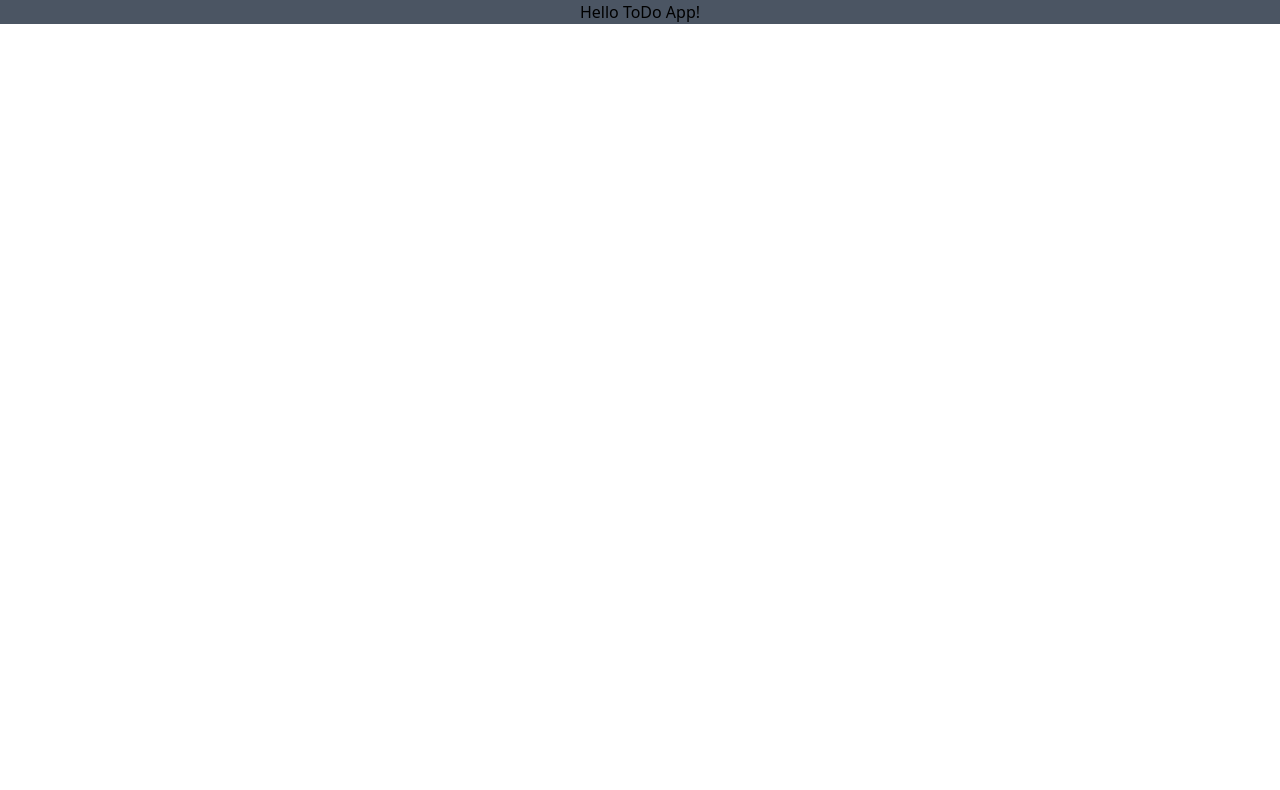
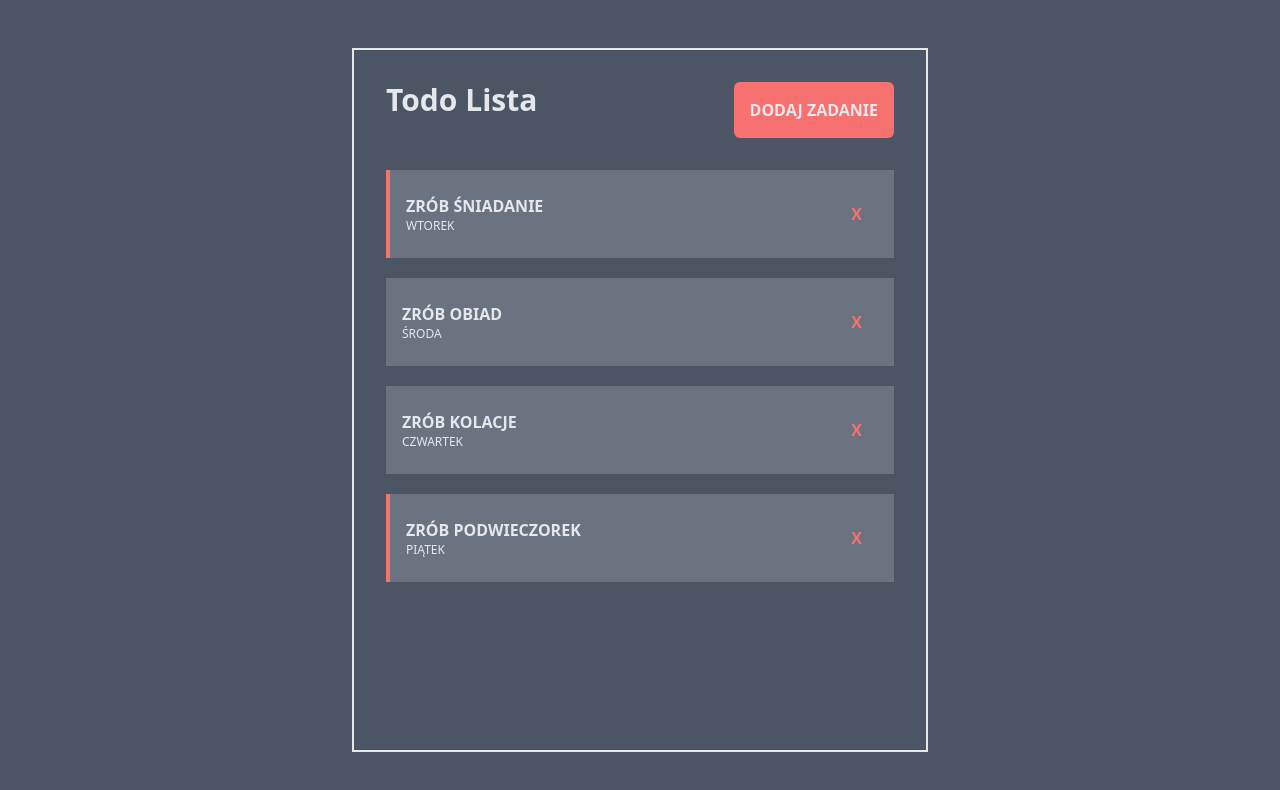
Before and after one commit to CubeStormPrivate/todo-app, a React (Create React App) app: page / in a window 1280 px wide. Shown: the top 790 px of the page. Built offline with nearby package versions, Linux system fonts and the light colour scheme.

Commit message:
TaskList frontend structure

```diff
--- a/package.json
+++ b/package.json
@@ -4,6 +4,7 @@
   "private": true,
   "dependencies": {
     "@craco/craco": "^6.4.2",
+    "@reduxjs/toolkit": "^1.6.2",
     "@testing-library/jest-dom": "^5.16.1",
     "@testing-library/react": "^11.2.7",
     "@testing-library/user-event": "^12.8.3",
@@ -13,7 +14,9 @@
     "@types/react-dom": "^17.0.11",
     "react": "^17.0.2",
     "react-dom": "^17.0.2",
+    "react-router-dom": "^6.0.2",
     "react-scripts": "4.0.3",
+    "redux": "^4.1.2",
     "typescript": "^4.5.2",
     "web-vitals": "^1.1.2"
   },
--- a/public/index.html
+++ b/public/index.html
@@ -7,7 +7,7 @@
 		<meta name="description" content="Web site created using create-react-app" />
 		<link rel="apple-touch-icon" href="%PUBLIC_URL%/logo192.png" />
 		<link rel="manifest" href="%PUBLIC_URL%/manifest.json" />
-		<title>React ToDo App</title>
+		<title>React Todo App</title>
 	</head>
 
 	<body>
--- a/src/components/App.tsx
+++ b/src/components/App.tsx
@@ -1,10 +1,24 @@
 import React from 'react';
 import '../css/App.css';
+import { Button } from './inc/Button';
+import { TaskList } from './TaskList';
 
 export const App = () => {
     return (
-        <div className="App bg-gray-600">
-            <span> Hello ToDo App! </span>
+        <div className="min-h-screen flex justify-center bg-gray-600 p-12">
+            <div className="w-full max-w-xl border-2 border-gray-200">
+                <header className="w-full flex justify-between p-8">
+                    <h1 className="text-3xl text-gray-200 font-bold">Todo Lista</h1>
+
+                    <Button
+                        text="Dodaj Zadanie"
+                        styles="bg-red-400 text-gray-200"
+                        handler={() => console.log('Clicked!')}
+                    />
+                </header>
+
+                <TaskList />
+            </div>
         </div>
     );
 }
--- /dev/null
+++ b/src/components/Task.tsx
@@ -0,0 +1,28 @@
+import * as React from 'react';
+
+import { Button } from './inc/Button';
+
+
+interface TaskProps {
+    id: number,
+    name: string,
+    date: string,
+    isClose: boolean
+}
+
+export const Task: React.FC<TaskProps> = ({ name, date, isClose }) => {
+    return (
+        <div className={`w-full flex justify-between items-center gap-8 bg-gray-500 p-4 ${isClose && 'border-l-4 border-red-400'}`}>
+            <div className="flex flex-col">
+                <span className="text-gray-200 font-bold uppercase"> {name} </span>
+                <span className="text-gray-200 text-xs uppercase"> {date} </span>
+            </div>
+
+            <Button
+                text="X"
+                styles="text-red-400"
+                handler={() => console.log('Removing')}
+            />
+        </div>
+    );
+}
--- /dev/null
+++ b/src/components/TaskList.tsx
@@ -0,0 +1,28 @@
+import * as React from 'react';
+
+import { Task } from './Task';
+
+
+const TASKS = [
+    { id: 0, name: 'Zrób śniadanie', date: 'Wtorek', isClose: true },
+    { id: 1, name: 'Zrób obiad', date: 'Środa', isClose: false },
+    { id: 2, name: 'Zrób kolacje', date: 'Czwartek', isClose: false },
+    { id: 3, name: 'Zrób podwieczorek', date: 'Piątek', isClose: true },
+]
+
+interface TaskListProps {
+
+}
+
+export const TaskList: React.FC<TaskListProps> = () => {
+    const TasksComponent = TASKS.map(task => (
+        <Task key={task.id} {...task} />
+    ));
+
+
+    return (
+        <main className="w-full flex flex-col gap-5 px-8">
+            {TasksComponent}
+        </main>
+    );
+}
--- /dev/null
+++ b/src/components/inc/Button.tsx
@@ -0,0 +1,16 @@
+import * as React from 'react';
+
+interface ButtonProps {
+    text: String,
+    styles: string | null
+    handler: () => void,
+}
+
+export const Button: React.FC<ButtonProps> = ({ text, styles, handler }) => {
+    return (
+        <button
+            className={`${styles} font-bold uppercase rounded-md p-4`}
+            onClick={handler}
+        > {text} </button>
+    );
+}
```
Also changed, not shown: 1 other file (tests, documents, lock files or other folders).
